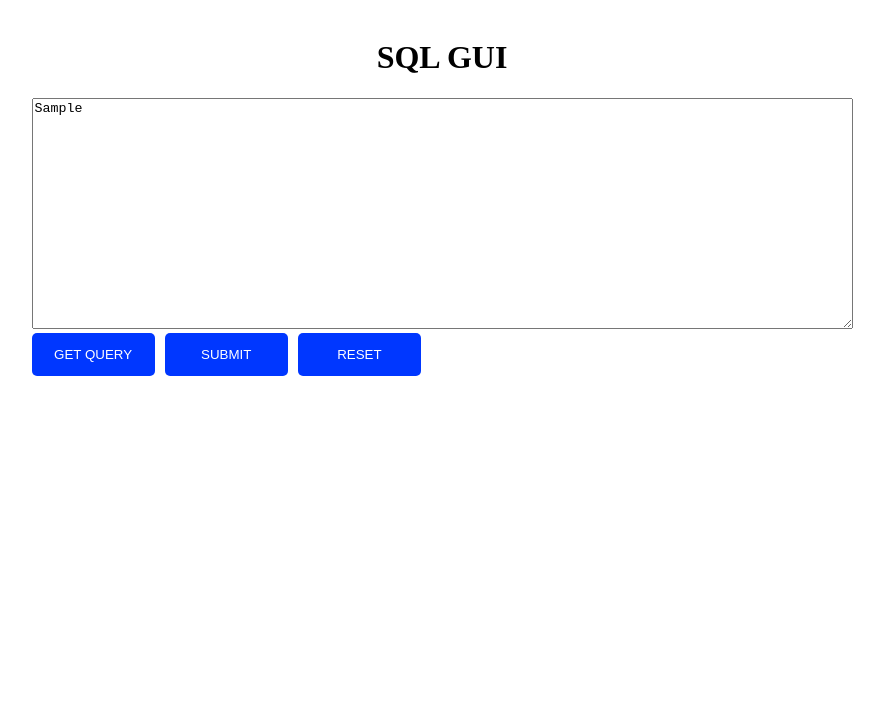
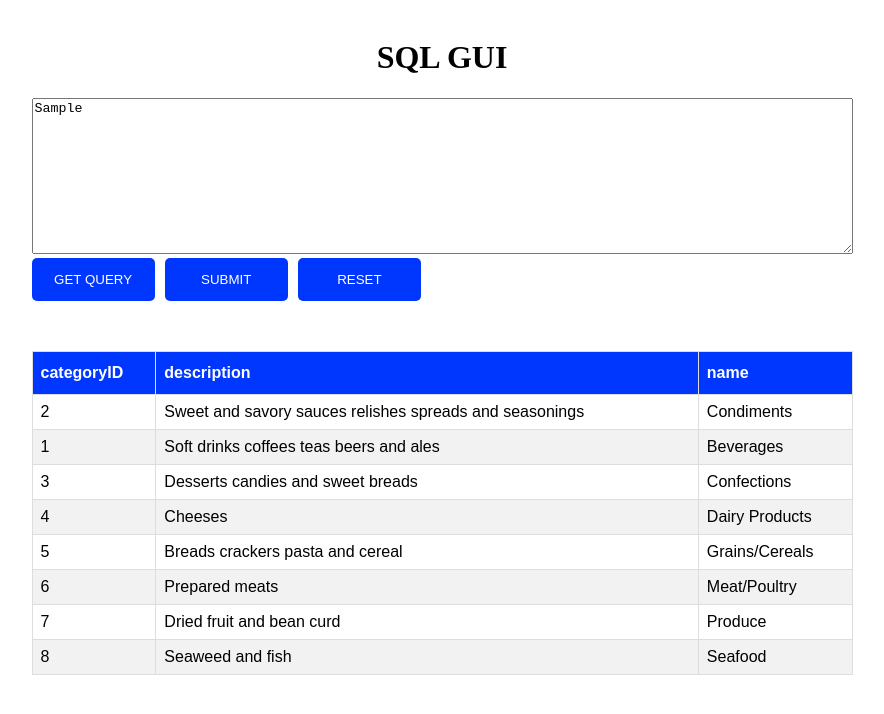
Before and after one commit to phantware/sql-query-gui, a React (Create React App) app: page / in a window 1280 px wide. Both pictures are taken after typing "Sample" into the empty fields and a click on the button "GET QUERY". Shown: the top 714 px of the page, without its empty margins (198-1082 px from the left). Built offline with nearby package versions, Linux system fonts and the light colour scheme.

Commit message:
table added

```diff
--- a/src/App.css
+++ b/src/App.css
@@ -29,3 +29,32 @@ h1 {
   border-radius: 5px;
   cursor: pointer;
 }
+
+.table {
+  font-family: Arial, Helvetica, sans-serif;
+  border-collapse: collapse;
+  width: 100%;
+  margin-top: 50px;
+}
+
+.table td,
+.table th {
+  border: 1px solid #ddd;
+  padding: 8px;
+}
+
+.table tr:nth-child(even) {
+  background-color: #f2f2f2;
+}
+
+.table tr:hover {
+  background-color: #ddd;
+}
+
+.table th {
+  padding-top: 12px;
+  padding-bottom: 12px;
+  text-align: left;
+  background-color: rgb(0, 55, 255);
+  color: white;
+}
--- a/src/Gui.jsx
+++ b/src/Gui.jsx
@@ -1,15 +1,6 @@
 import React, { useEffect, useState } from 'react'
 import './App'
 import dummyData from './data/json/categories.json'
-
-const submitQuery = (e) => {
-  e.preventDefault()
-  // setQuery()
-}
-
-const resetQuery = (e) => {
-  e.preventDefault()
-}
 
 const getCurrentQueryData = async (query) => {
   const url = `./data/json/${query}.json`
@@ -18,6 +9,7 @@ const getCurrentQueryData = async (query) => {
   const data = await res.json()
   return data
 }
+
 const Gui = (e) => {
   const [query, setQuery] = useState('categories')
   const [data, setData] = useState({
@@ -39,6 +31,14 @@ const Gui = (e) => {
       setData({ error })
     }
   }
+  const resetQuery = (e) => {
+    e.preventDefault()
+    setData(' ')
+  }
+  const submitQuery = (e) => {
+    e.preventDefault()
+    // setQuery()
+  }
 
   useEffect(() => {
     console.log(data)
@@ -53,7 +53,7 @@ const Gui = (e) => {
             // value={query}
             id=''
             cols='100'
-            rows='15'
+            rows='10'
             className='textareaContainer'
             onChange={(e) => setQuery(e.target.value)}
           ></textarea>
@@ -66,6 +66,26 @@ const Gui = (e) => {
           <button className='btn' onClick={resetQuery}>
             RESET
           </button>
+          {data.payload && (
+            <table className='table'>
+              <thead>
+                <tr>
+                  <th>categoryID</th>
+                  <th>description</th>
+                  <th>name</th>
+                </tr>
+              </thead>
+              <tbody>
+                {data.payload.map((datum) => (
+                  <tr>
+                    <td>{datum.categoryID}</td>
+                    <td>{datum.description}</td>
+                    <td>{datum.name} </td>
+                  </tr>
+                ))}
+              </tbody>
+            </table>
+          )}
         </form>
       </div>
     </div>
```
